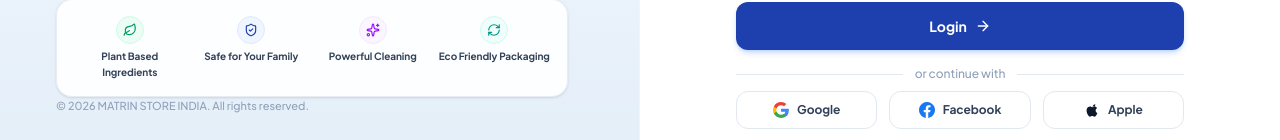
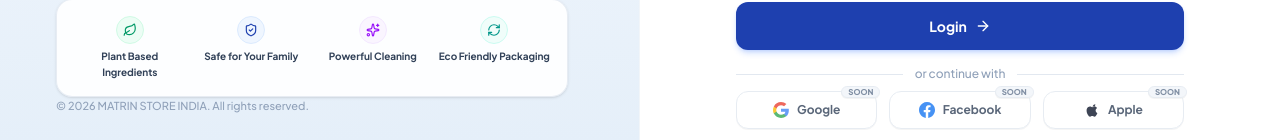
Before and after one commit to SMEETGAJERA876/MATIAN-STORE, a Next.js app: page /login in a window 1280 px wide. Shown: the part 657-797 px from the top of the page. Built offline with nearby package versions, Linux system fonts and the light colour scheme.

Commit message:
Add Coming Soon badges and toast notifications to social login buttons in LoginScreen

```diff
--- a/src/components/LoginScreen.tsx
+++ b/src/components/LoginScreen.tsx
@@ -38,6 +38,13 @@ export default function LoginScreen() {
   const hasLetter = /[a-zA-Z]/.test(password);
   const hasNumber = /[0-9]/.test(password);
   const isPasswordValid = hasMinLength && hasLetter && hasNumber;
+
+  const handleSocialComingSoon = (provider: string) => {
+    toast(`${provider} login coming soon — please use email login for now.`, {
+      icon: "🚀",
+      duration: 4000,
+    });
+  };
 
   const handleLoginSubmit = (e: React.FormEvent) => {
     e.preventDefault();
@@ -400,14 +407,17 @@ export default function LoginScreen() {
                 </span>
               </div>
 
-              {/* Social Buttons Row (Google, Facebook, Apple matching Image 2) */}
+              {/* Social Buttons Row (Google, Facebook, Apple) */}
               <div className="grid grid-cols-3 gap-3">
                 {/* Google */}
                 <button
                   type="button"
-                  onClick={quickUserLogin}
-                  className="flex items-center justify-center gap-2 rounded-xl border border-slate-200 bg-white py-2.5 px-3 text-xs font-bold text-slate-700 hover:bg-slate-50 transition"
+                  onClick={() => handleSocialComingSoon("Google")}
+                  className="relative flex items-center justify-center gap-2 rounded-xl border border-slate-200 bg-white py-2.5 px-3 text-xs font-bold text-slate-700 opacity-80 hover:opacity-100 hover:bg-slate-50 transition shadow-2xs group"
                 >
+                  <span className="absolute -top-1.5 -right-1 text-[8px] font-extrabold uppercase bg-slate-100 text-slate-500 px-1.5 py-0.2 rounded-full border border-slate-200 shadow-2xs group-hover:bg-blue-50 group-hover:text-blue-600 group-hover:border-blue-200 transition">
+                    Soon
+                  </span>
                   <svg className="h-4 w-4" viewBox="0 0 24 24">
                     <path fill="#4285F4" d="M23.745 12.27c0-.7-.06-1.4-.19-2.07H12v4.51h6.6c-.29 1.52-1.14 2.82-2.4 3.68v3.05h3.88c2.27-2.09 3.665-5.17 3.665-9.17z"/>
                     <path fill="#34A853" d="M12 24c3.24 0 5.95-1.08 7.93-2.91l-3.88-3.05c-1.08.72-2.45 1.16-4.05 1.16-3.12 0-5.77-2.1-6.72-4.93H1.29v3.14C3.26 21.3 7.35 24 12 24z"/>
@@ -420,9 +430,12 @@ export default function LoginScreen() {
                 {/* Facebook */}
                 <button
                   type="button"
-                  onClick={quickUserLogin}
-                  className="flex items-center justify-center gap-2 rounded-xl border border-slate-200 bg-white py-2.5 px-3 text-xs font-bold text-slate-700 hover:bg-slate-50 transition"
+                  onClick={() => handleSocialComingSoon("Facebook")}
+                  className="relative flex items-center justify-center gap-2 rounded-xl border border-slate-200 bg-white py-2.5 px-3 text-xs font-bold text-slate-700 opacity-80 hover:opacity-100 hover:bg-slate-50 transition shadow-2xs group"
                 >
+                  <span className="absolute -top-1.5 -right-1 text-[8px] font-extrabold uppercase bg-slate-100 text-slate-500 px-1.5 py-0.2 rounded-full border border-slate-200 shadow-2xs group-hover:bg-blue-50 group-hover:text-blue-600 group-hover:border-blue-200 transition">
+                    Soon
+                  </span>
                   <svg className="h-4 w-4 fill-[#1877F2]" viewBox="0 0 24 24">
                     <path d="M24 12.073c0-6.627-5.373-12-12-12s-12 5.373-12 12c0 5.99 4.388 10.954 10.125 11.854v-8.385H7.078v-3.47h3.047V9.43c0-3.007 1.792-4.669 4.533-4.669 1.312 0 2.686.235 2.686.235v2.953H15.83c-1.491 0-1.956.925-1.956 1.874v2.25h3.328l-.532 3.47h-2.796v8.385C19.612 23.027 24 18.062 24 12.073z"/>
                   </svg>
@@ -432,9 +445,12 @@ export default function LoginScreen() {
                 {/* Apple */}
                 <button
                   type="button"
-                  onClick={quickUserLogin}
-                  className="flex items-center justify-center gap-2 rounded-xl border border-slate-200 bg-white py-2.5 px-3 text-xs font-bold text-slate-700 hover:bg-slate-50 transition"
+                  onClick={() => handleSocialComingSoon("Apple")}
+                  className="relative flex items-center justify-center gap-2 rounded-xl border border-slate-200 bg-white py-2.5 px-3 text-xs font-bold text-slate-700 opacity-80 hover:opacity-100 hover:bg-slate-50 transition shadow-2xs group"
                 >
+                  <span className="absolute -top-1.5 -right-1 text-[8px] font-extrabold uppercase bg-slate-100 text-slate-500 px-1.5 py-0.2 rounded-full border border-slate-200 shadow-2xs group-hover:bg-blue-50 group-hover:text-blue-600 group-hover:border-blue-200 transition">
+                    Soon
+                  </span>
                   <svg className="h-4 w-4 fill-slate-900" viewBox="0 0 24 24">
                     <path d="M18.71 19.5c-.83 1.24-1.71 2.45-3.05 2.47-1.34.03-1.77-.79-3.29-.79-1.53 0-2 .77-3.27.82-1.31.05-2.3-1.32-3.14-2.53C4.25 17 2.94 12.45 4.7 9.39c.87-1.52 2.43-2.48 4.12-2.51 1.28-.02 2.5.87 3.29.87.78 0 2.26-1.07 3.81-.91.65.03 2.47.26 3.64 1.98-.09.06-2.17 1.28-2.15 3.81.03 3.02 2.65 4.03 2.68 4.04-.03.07-.42 1.44-1.38 2.83M15.97 6.32c.67-.82 1.12-1.96.99-3.1-.97.04-2.14.65-2.83 1.46-.62.72-1.16 1.88-1.01 3 .01 0 .04.01.07.01 1.09 0 2.19-.55 2.78-1.37z"/>
                   </svg>
```
